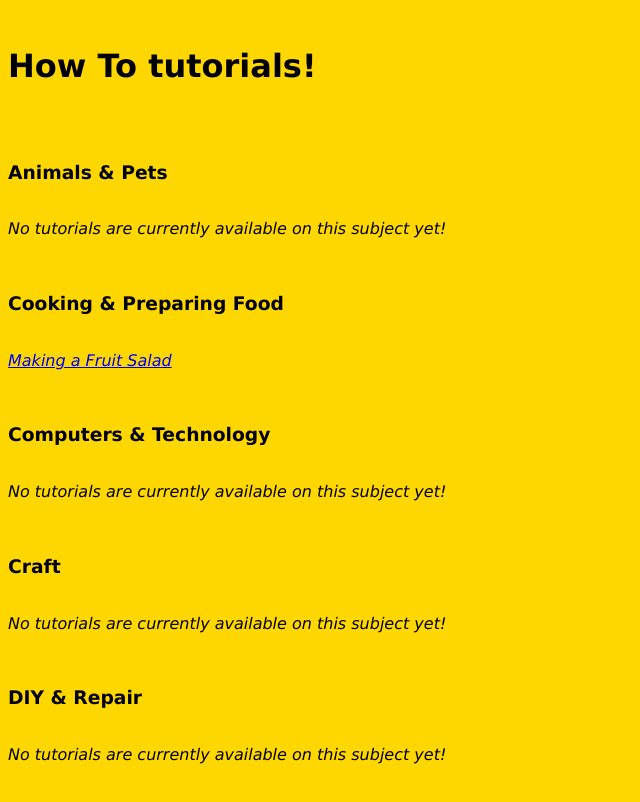
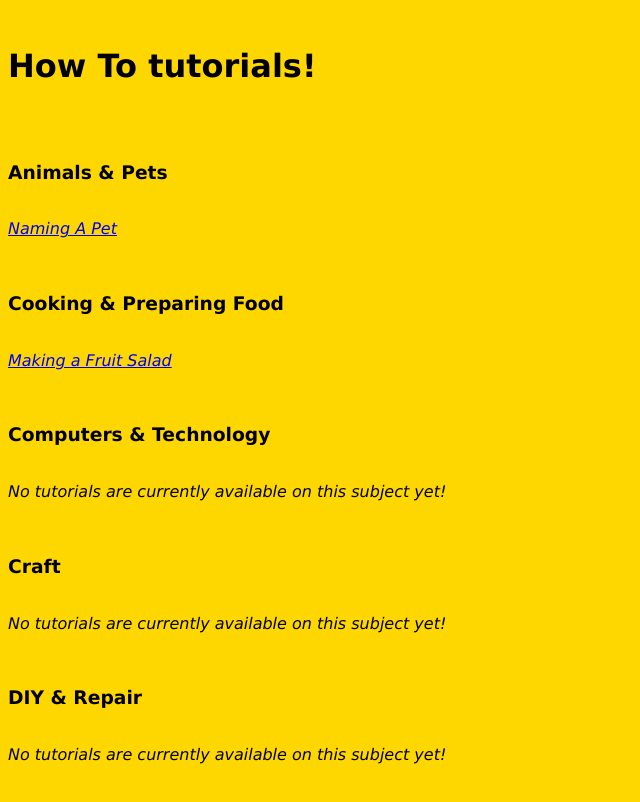
Before and after one commit to iliketocode/howto, a plain HTML site: page index.html in a window 1280 px wide. Shown: the whole page, without its empty margins (0-640 px from the left). Drawn offline with Linux system fonts and the light colour scheme.

Commit message:
Update index.html

```diff
--- a/index.html
+++ b/index.html
@@ -1,4 +1,5 @@
 <body style="background-color:gold">
+<head>
 <title>How to tutorials</title>
 </head>
 <br>
@@ -7,7 +8,7 @@
 <br>
 <h3><b><font face="verdana" color="black">Animals & Pets</font></b></h3>
 <br>
-<i><font face="verdana" color="black">No tutorials are currently available on this subject yet!</font></i>
+<i><font face="verdana" color="black"><a href="animalsandpets/names">Naming A Pet</a></font></i>
 <br>
 <br>
 <br>
```
